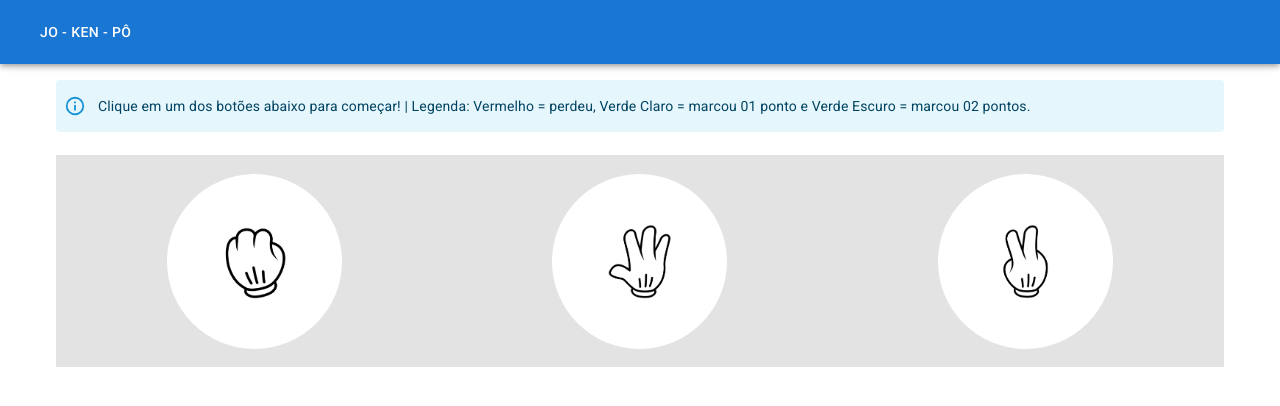
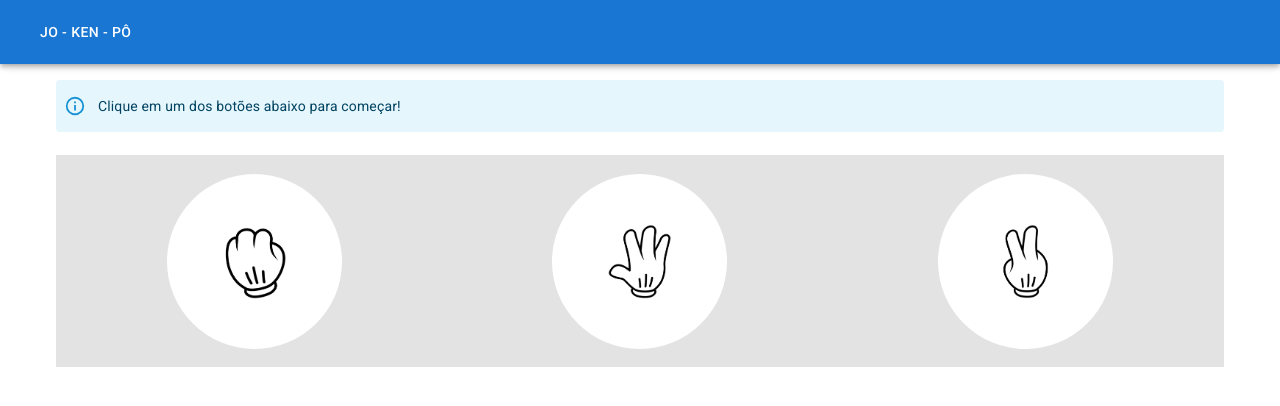
Before and after one commit to tnsilva/jokenpo, a React (Vite) app: page / in a window 1280 px wide. Shown: the top 406 px of the page. Built offline with nearby package versions, Linux system fonts and the light colour scheme.

Commit message:
update code 3

```diff
--- a/src/pages/Home.tsx
+++ b/src/pages/Home.tsx
@@ -19,9 +19,7 @@ export const Home = () => {
           <>
             <Grid item xs={12} md={12}>
               <Alert sx={{ p: 1 }} severity="info">
-                Clique em um dos botões abaixo para começar! | Legenda: Vermelho
-                = perdeu, Verde Claro = marcou 01 ponto e Verde Escuro = marcou
-                02 pontos.
+                Clique em um dos botões abaixo para começar!
               </Alert>
             </Grid>
 
@@ -35,7 +33,8 @@ export const Home = () => {
               <Box sx={{ p: 0, mb: 1 }}>
                 <Alert sx={{ p: 1 }} severity="info">
                   Para recomeçar, clique em "Novo Jogo" e para voltar, clique em
-                  Jo-ken-pô!
+                  "Jo-ken-pô"! | Legenda: Vermelho = perdeu, Verde Claro =
+                  marcou 01 ponto e Verde Escuro = marcou 02 pontos.
                 </Alert>
               </Box>
             </Grid>
```
